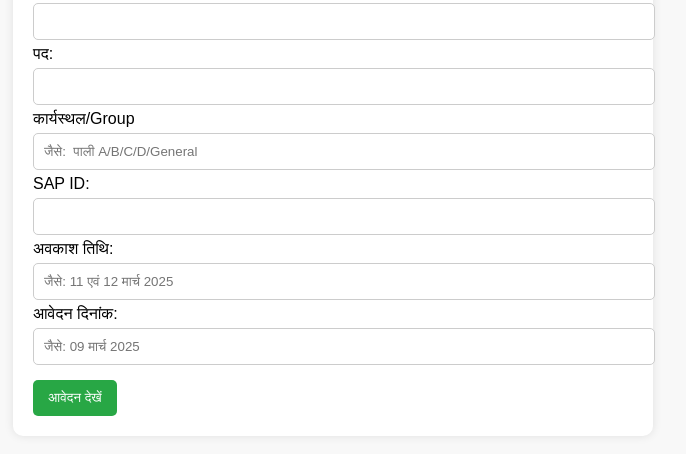
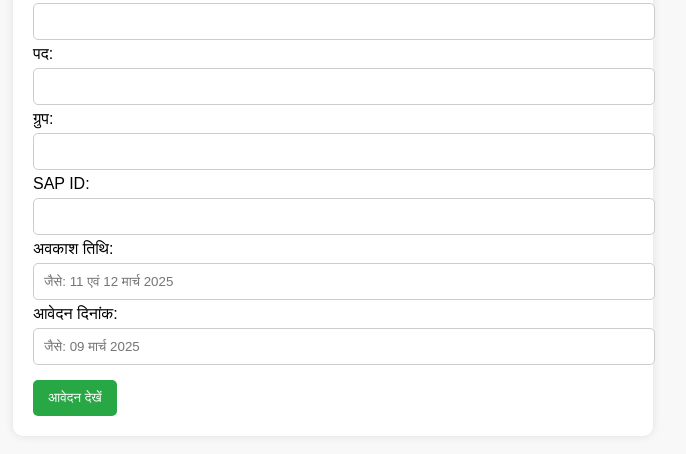
Before and after one commit to SSVineet/CL_form, a plain HTML site: page index.html in a window 1280 px wide. Shown: the part 148-602 px from the top of the page, without its empty margins (307-993 px from the left). Drawn offline with Linux system fonts and the light colour scheme.

Commit message:
Update index.html

```diff
--- a/index.html
+++ b/index.html
@@ -60,7 +60,7 @@
 <body>
 
 <div class="container">
-    <!-- <h2>आवेदन पत्र</h2> -->
+
     <form id="leaveForm">
         <h2>आवेदन पत्र</h2>
         <label>नाम:</label>
@@ -69,8 +69,8 @@
         <label>पद:</label>
         <input type="text" id="post" required>
 
-        <label>कार्यस्थल/Group </label>
-        <input type="text" id="group" placeholder="जैसे:  पाली A/B/C/D/General " required>
+        <label>ग्रुप:</label>
+        <input type="text" id="group" required>
 
         <label>SAP ID:</label>
         <input type="text" id="sapid" required>
@@ -86,24 +86,24 @@
 
     <div id="applicationPreview" class="print-area hidden">
         <p><strong>सेवा में,</strong><br>
-        &nbsp;अधिशासी अभियंता,<br>
-        &nbsp;सी एंड आई एमडी-I,<br>
-        &nbsp;हरदुआगंज तापीय परियोजना,<br>
-        &nbsp;उत्तर प्रदेश राज्य विद्युत उत्पादन निगम लिमिटेड।</p>
+        अधिशासी अभियंता,<br>
+        सी एंड आई एमडी-I,<br>
+        हरदुआगंज तापीय परियोजना,<br>
+        उत्तर प्रदेश राज्य विद्युत उत्पादन निगम लिमिटेड।</p>
 
         <p><strong>विषय:</strong> आकस्मिक अवकाश (CL) स्वीकृत करने हेतु आवेदन।</p>
 
         <p>महोदय,</p>
-        <p>नम्र निवेदन है कि मैं <span id="applicantName"></span>, <span id="applicantPost"></span>, हरदुआगंज तापीय परियोजना में कार्यरत हूँ। मुझे दिनांक <span id="applicantLeaveDate"></span> को व्यक्तिगत कारणों से आकस्मिक अवकाश (CL) की आवश्यकता है।</p>
+        <p>नम्र निवेदन है कि मैं <span id="applicantName"></span>,  <span id="applicantPost"></span>, Group <span id="applicantGroup"></span>, हरदुआगंज तापीय परियोजना में कार्यरत हूँ। मुझे दिनांक <span id="applicantLeaveDate"></span> को व्यक्तिगत कारणों से आकस्मिक अवकाश (CL) की आवश्यकता है।</p>
         <p>अतः आपसे अनुरोध है कि उपरोक्त दिनांक को मुझे दो दिन का आकस्मिक अवकाश स्वीकृत करने की कृपा करें।</p>
         <p>आवेदन दिनांक: <span id="applicationDate"></span></p>
 
         <div class="right">
             <p>भवदीय,</p>
             <p><strong><span id="applicantNameRight"></span></strong></p>
-            <p>पद : <span id="applicantPostRight"></span></p>
-            <p>कार्यस्थल/Group :  <span id="applicantGroupRight"></span></p>
+            <p><span id="applicantPostRight"></span> Group : <span id="applicantGroupRight"></span></p>
             <p>SAP ID: <span id="applicantSAP"></span></p>
+
         </div>
 
         <button class="btn btn-print" onclick="window.print()">🖨️ प्रिंट करें</button>
```
